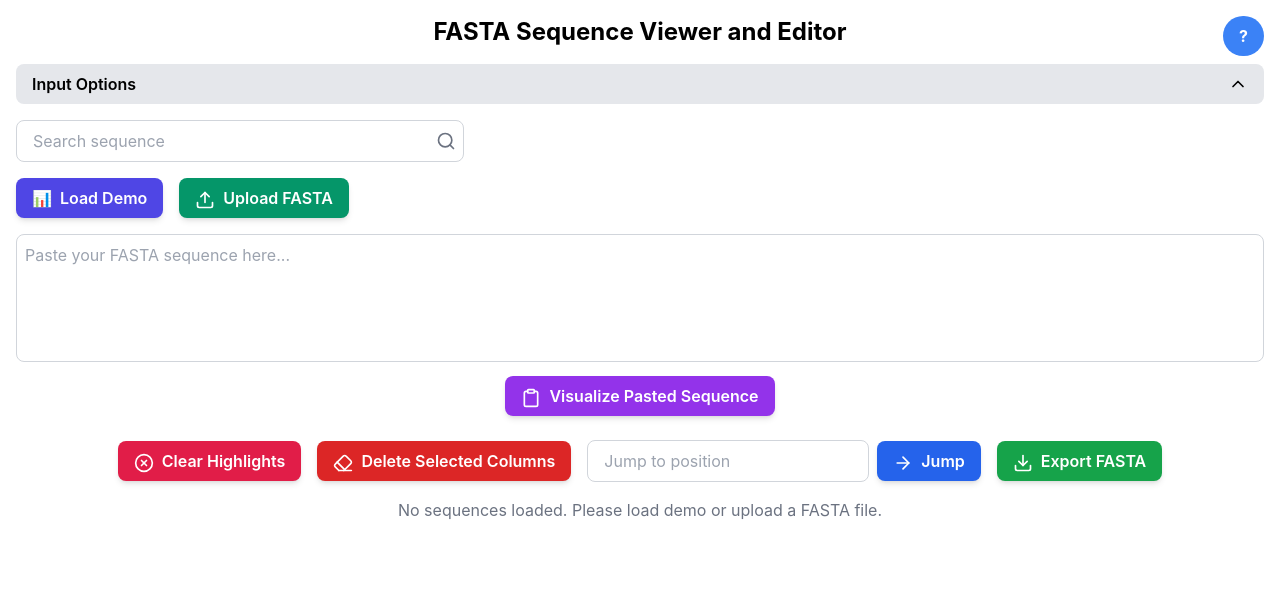
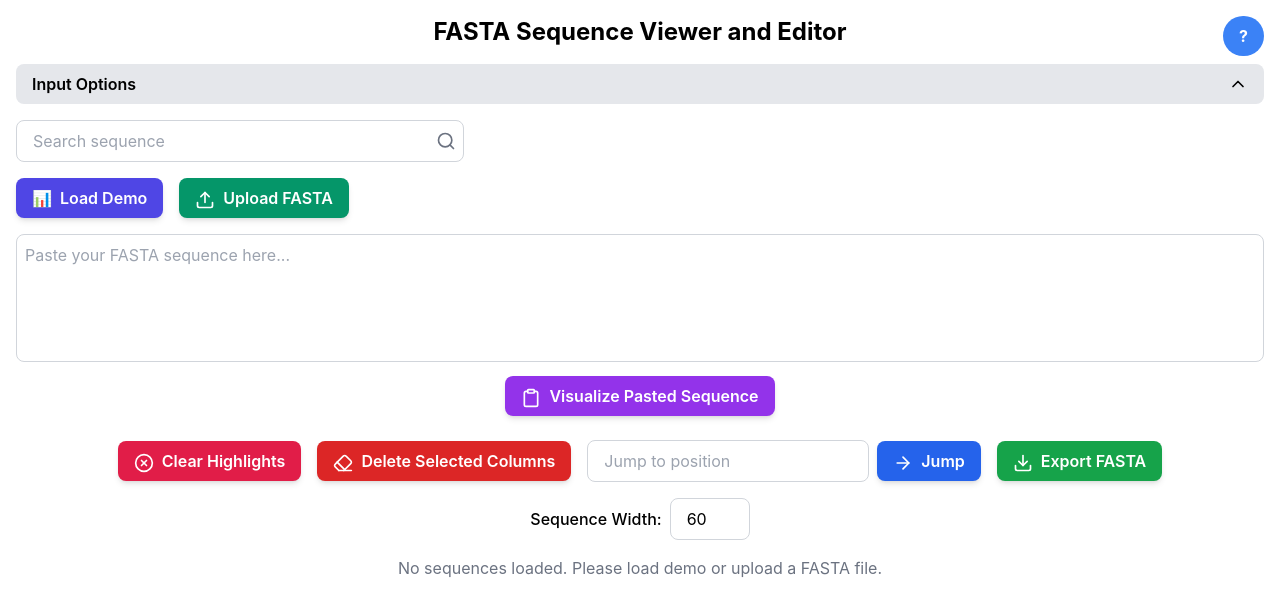
Before and after one commit to xuzhougeng/simple-msa-viewer, a React (Create React App) app: page / in a window 1280 px wide. Shown: the top 616 px of the page. Built offline with nearby package versions, Linux system fonts and the light colour scheme.

Commit message:
auto_coder_118_chat_action.yml_6f578e43cb3088bd7645e0b6a9222b76

```diff
--- a/src/FASTAViewer.js
+++ b/src/FASTAViewer.js
@@ -12,7 +12,7 @@ const FASTAViewer = () => {
     const [isInputExpanded, setIsInputExpanded] = useState(true);
     const [jumpPosition, setJumpPosition] = useState('');
     const [selectionStart, setSelectionStart] = useState(null);
-    const sequenceWidth = 60;
+    const [sequenceWidth, setSequenceWidth] = useState(60);
     const fileInputRef = useRef(null);
 
     const demoData = `
@@ -479,6 +479,23 @@ AANG010710 -----------------------MLSH-----------CFA-----------------YQAVTAPC---
                     <Download size={20} className="inline mr-2" />
                     Export FASTA
                 </button>
+                <div className="flex items-center space-x-2">
+                    <label htmlFor="sequenceWidth" className="font-medium">Sequence Width:</label>
+                    <input
+                        id="sequenceWidth"
+                        type="number"
+                        value={sequenceWidth}
+                        onChange={(e) => {
+                            const newWidth = parseInt(e.target.value, 10);
+                            if (newWidth > 0) {
+                                setSequenceWidth(newWidth);
+                                setCurrentPage(0); // Reset to first page when width changes
+                            }
+                        }}
+                        className="border border-gray-300 rounded-lg py-2 px-4 w-20 focus:outline-none focus:ring-2 focus:ring-blue-500"
+                        min="1"
+                    />
+                </div>
             </div>
             {sequences.length > 0 ? (
                 <>
```
